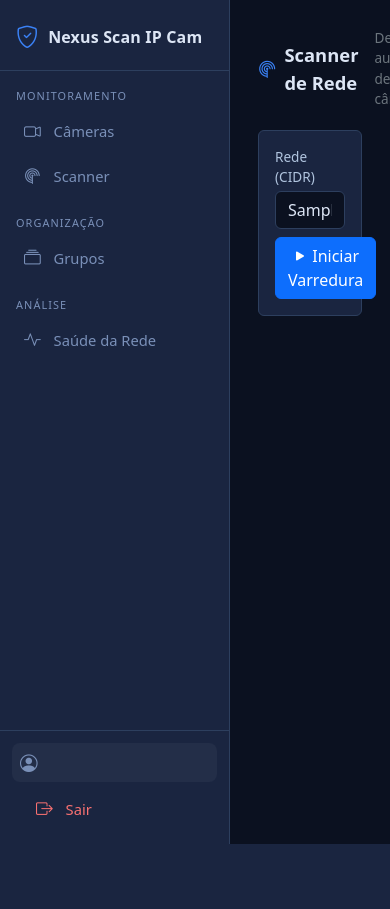
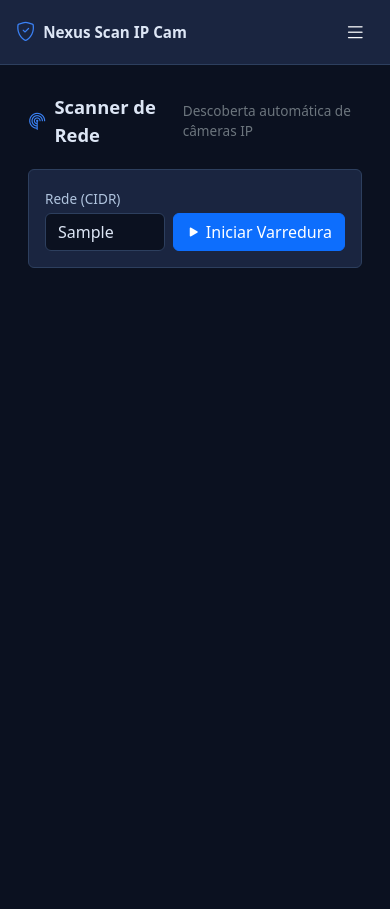
Before and after one commit to Maia1111/nexus_scan_cam, a FastAPI app: template templates/scanner.html in a window 390 px wide. Before the commit the page ends 844 px from the top, so only its background shows below. Run offline with FastAPI, Linux system fonts and the light colour scheme; the template is opened without the code that fills it: most values are stand-ins (such as "Sample title", 1, 10 or a date in 2020); some libraries are stand-ins or nearby versions.

Commit message:
style: improve responsive layout and mobile sidebar

```diff
--- a/templates/base.html
+++ b/templates/base.html
@@ -43,7 +43,55 @@
       border-right: 1px solid var(--border);
       flex-shrink: 0;
       overflow-y: auto;
-      z-index: 100;
+      z-index: 1050;
+      transition: transform .3s ease;
+    }
+
+    /* ── Mobile Header ────────────────────────────── */
+    .mobile-header {
+      display: none;
+      background: var(--bg-card);
+      border-bottom: 1px solid var(--border);
+      padding: .75rem 1rem;
+      align-items: center;
+      justify-content: space-between;
+      position: sticky;
+      top: 0;
+      z-index: 1040;
+    }
+    .mobile-brand {
+      display: flex;
+      align-items: center;
+      gap: .5rem;
+      font-weight: 700;
+      font-size: .95rem;
+    }
+    .mobile-brand i { color: var(--accent); font-size: 1.2rem; }
+
+    /* ── Overlay ──────────────────────────────────── */
+    #sidebar-overlay {
+      display: none;
+      position: fixed;
+      top: 0;
+      left: 0;
+      right: 0;
+      bottom: 0;
+      background: rgba(0,0,0,.5);
+      z-index: 1045;
+      backdrop-filter: blur(2px);
+    }
+
+    @media (max-width: 991.98px) {
+      body { flex-direction: column; }
+      #sidebar {
+        position: fixed;
+        left: 0;
+        transform: translateX(-100%);
+      }
+      #sidebar.show { transform: translateX(0); }
+      .mobile-header { display: flex; }
+      #sidebar-overlay.show { display: block; }
+      #main-content { padding: 1.25rem 1rem; }
     }
 
     .sb-brand {
@@ -168,6 +216,20 @@
 </head>
 <body>
 
+<!-- ── Mobile Header ────────────────────────────────────────── -->
+<div class="mobile-header">
+  <div class="mobile-brand">
+    <i class="bi bi-shield-check"></i>
+    <span>Nexus Scan IP Cam</span>
+  </div>
+  <button class="btn btn-sm btn-outline-light border-0" onclick="toggleSidebar()">
+    <i class="bi bi-list fs-4"></i>
+  </button>
+</div>
+
+<!-- ── Sidebar Overlay ──────────────────────────────────────── -->
+<div id="sidebar-overlay" onclick="toggleSidebar()"></div>
+
 <!-- ── Sidebar ────────────────────────────────────────────────── -->
 {% block sidebar %}
 <nav id="sidebar">
@@ -230,6 +292,12 @@
 </main>
 
 <script src="https://cdn.jsdelivr.net/npm/bootstrap@5.3.3/dist/js/bootstrap.bundle.min.js"></script>
+<script>
+  function toggleSidebar() {
+    document.getElementById('sidebar').classList.toggle('show');
+    document.getElementById('sidebar-overlay').classList.toggle('show');
+  }
+</script>
 {% block scripts %}{% endblock %}
 </body>
 </html>
```
Also changed, not shown: templates/partials/camera_table.html (+8 -8 lines), templates/partials/groups_list.html (+4 -4 lines).
